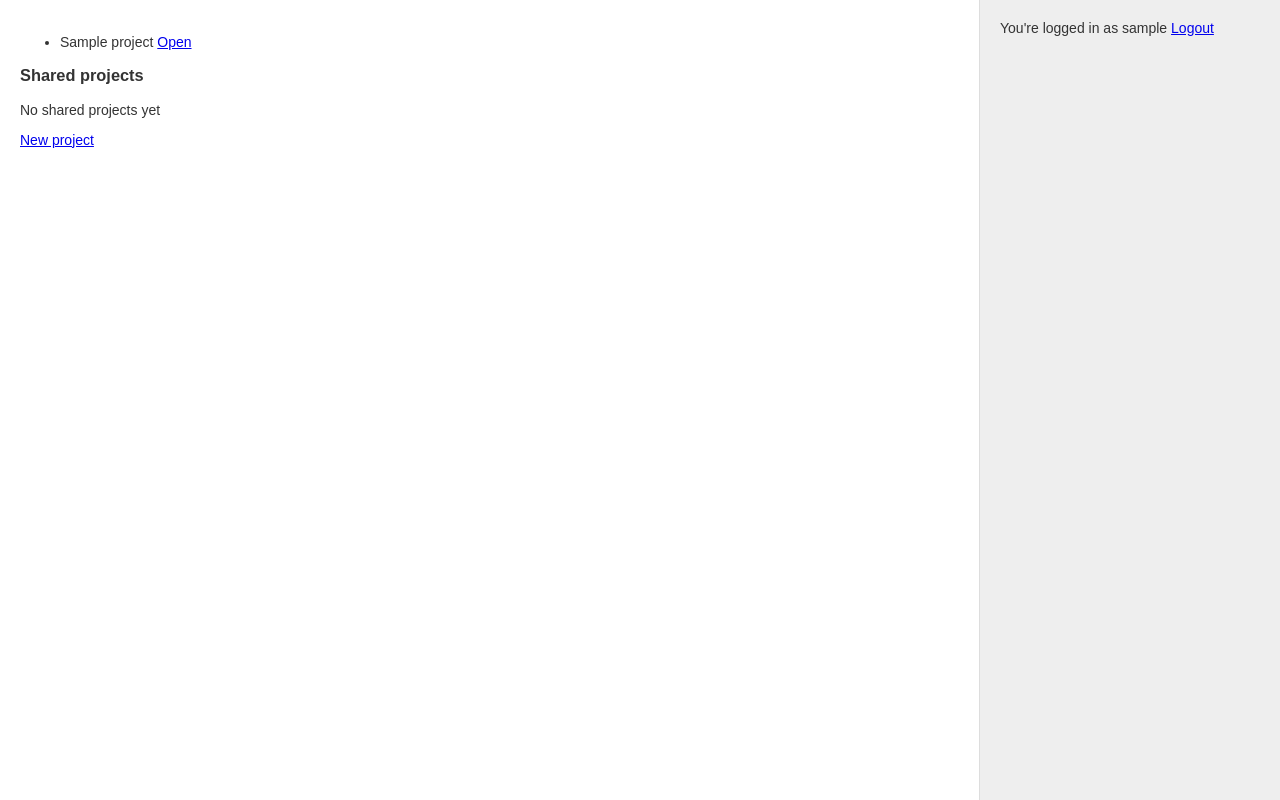
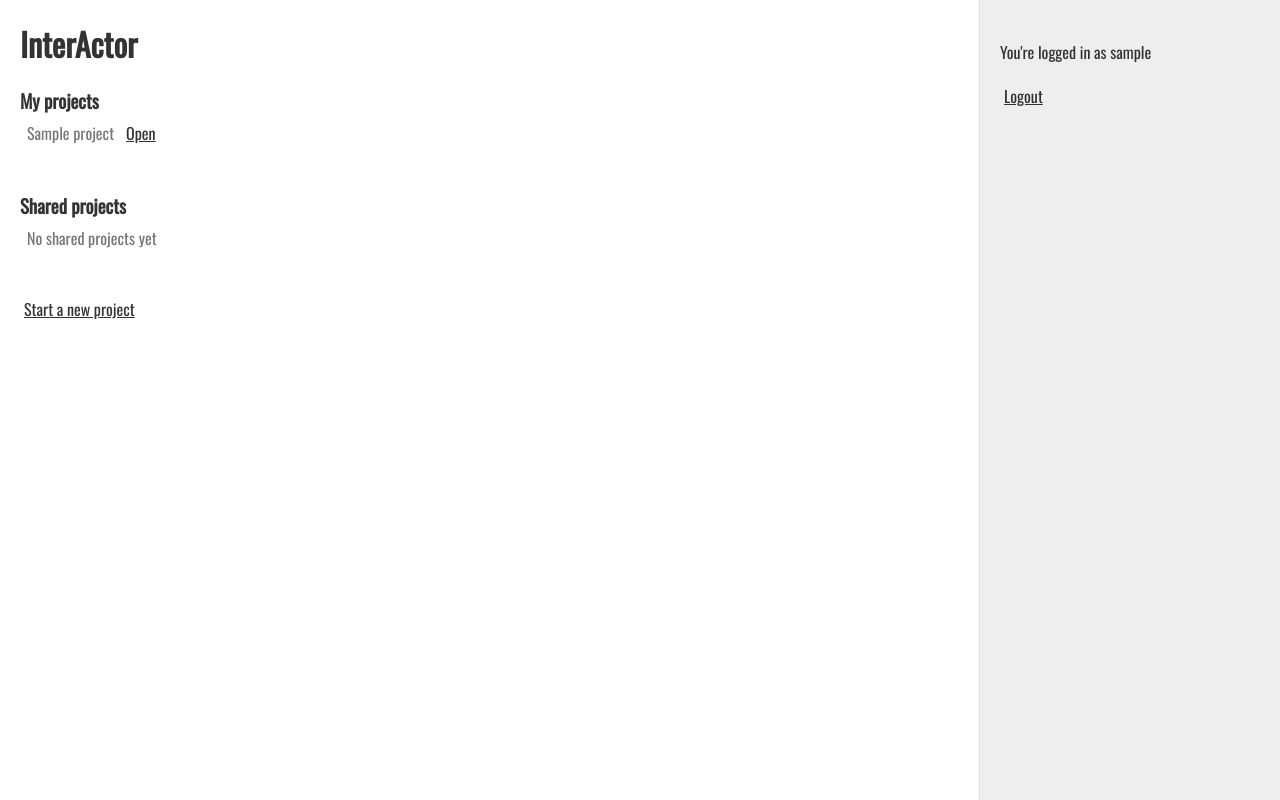
Before and after one commit to claudeheath/interactor, a Django app: page /editor/dashboard/ in a window 1280 px wide. Run offline with Django 3.2, Linux system fonts and the light colour scheme; a user stored in the database is signed in; tables that the repository leaves empty hold one stand-in row (values such as "Sample post").

Commit message:
Styling (fonts, layout)

```diff
--- a/interactor_app/interactor-spa/public/style.css
+++ b/interactor_app/interactor-spa/public/style.css
@@ -3,9 +3,9 @@ body {
   height: 100%;
   margin: 0;
 
-  font-family: sans-serif;
+  /*font-family: 'Roboto', sans-serif;
   color: #333;
-  font-size: 14px;
+  font-size: 14px;*/
 
   position: absolute;
 }
--- a/interactor_app/interactor-spa/public/testprojectdata.json
+++ b/interactor_app/interactor-spa/public/testprojectdata.json
@@ -38,6 +38,9 @@
     "links": [
       {"id": 1, "source": 1, "target": 2, "name": "My link", "description": "Link description", "width": 5, "opacity": 80},
       {"id": 2, "source": 1, "target": 4, "name": "Another link", "description": "Link description", "width": 10, "opacity": 80}
+    ],
+    "groups": [
+      {"id": 1, "name": "This is a group", "nodes": [2, 1]}
     ]
   }
 }
--- a/interactor_app/interactor-spa/src/GraphView/nodes.js
+++ b/interactor_app/interactor-spa/src/GraphView/nodes.js
@@ -64,7 +64,7 @@ function updatingNode(d, p) {
       })
 
     g.select('clipPath circle')
-      .attr('r', d.size - 4)
+      .attr('r', d.size >= 4 ? d.size - 4 : 0)
 
     if(d.imageUrl) {
       g.select('.ispa-image')
--- a/interactor_app/interactor-spa/src/GraphView/style.css
+++ b/interactor_app/interactor-spa/src/GraphView/style.css
@@ -65,7 +65,8 @@
   stroke-dasharray: 1 1;
 }
 .ispa-graphview .ispa-group text {
-  font-size: 12px;
+  font-family: 'Roboto', sans-serif;
+  font-size: 13px;
   stroke: none;
   fill: #aaa;
 }
--- a/interactor_app/interactor-spa/src/GraphViewTooltip/style.css
+++ b/interactor_app/interactor-spa/src/GraphViewTooltip/style.css
@@ -1,4 +1,5 @@
 .ispa-graphview-tooltip {
+  font-family: 'Roboto', sans-serif;
   position: absolute;
   display: none;
   width: 300px;
--- a/interactor_app/interactor-spa/src/LinkEditPanel/index.js
+++ b/interactor_app/interactor-spa/src/LinkEditPanel/index.js
@@ -39,7 +39,10 @@ class LinkEditPanel extends Component {
             </div>
 
             <div className="ispa-item">
-              <div>| &#x025AE;</div>
+              <div>
+                <svg width="245px" height="15px"><line x1="5" y1="0" x2="5" y2="15" style={{stroke: '#333', strokeWidth: 1}}/></svg>
+                <svg width="10px" height="15px"><line x1="5" y1="0" x2="5" y2="15" style={{stroke: '#333', strokeWidth: 5}}/></svg>
+              </div>
               <SliderControl min="1" max="60" state={this.props.state} value={this.props.state.selectedLink.width} callback={this.handleLinkWidthChange.bind(this)} />
             </div>
 
--- a/interactor_app/interactor-spa/src/NodeEditPanel/index.js
+++ b/interactor_app/interactor-spa/src/NodeEditPanel/index.js
@@ -50,7 +50,10 @@ class NodeEditPanel extends Component {
             </div>
 
             <div className="ispa-item">
-              <div>&#x25CB; &#x25EF;</div>
+              <div>
+                <svg width="245px" height="12px"><circle cx="5" cy="6" r="2" style={{fill: 'none', stroke: '#333', strokeWidth: 1}}/></svg>
+                <svg width="12px" height="12px"><circle cx="6" cy="6" r="5" style={{fill: 'none', stroke: '#333', strokeWidth: 1}}/></svg>
+              </div>
               <SliderControl min="0" max="150" state={this.props.state} value={this.props.state.selectedNode.size} callback={this.handleNodeSizeChange.bind(this)} />
             </div>
 
--- /dev/null
+++ b/interactor_app/static/interactor_app/css/dashboard.css
@@ -0,0 +1,12 @@
+#dashboard h1 {
+  margin-bottom: 20px;
+}
+
+#dashboard .item {
+  padding: 5px;
+  color: #777;
+}
+
+#dashboard .project-list {
+  margin-bottom: 40px;
+}
--- a/interactor_app/static/interactor_app/css/interactor.css
+++ b/interactor_app/static/interactor_app/css/interactor.css
@@ -3,11 +3,16 @@ body {
   height: 100%;
   margin: 0;
 
-  font-family: sans-serif;
+  font-family: 'Oswald', sans-serif;
   color: #333;
-  font-size: 14px;
+  font-size: 16px;
 
   position: absolute;
+}
+
+h1, h2, h3, h4 {
+  margin: 0;
+  padding: 0;
 }
 
 #content {
@@ -37,3 +42,16 @@ body {
   border-left: 1px solid #ddd;
 
 }
+
+#sidebar .item {
+  margin: 20px 0;
+}
+
+a {
+  color: #333;
+  padding: 4px;
+}
+
+a:hover {
+  background-color: #ccc;
+}
--- a/interactor_app/templates/interactor_app/base.html
+++ b/interactor_app/templates/interactor_app/base.html
@@ -4,6 +4,7 @@
 <head>
   <meta charset="utf-8">
   <title>InterActor</title>
+  <link href="https://fonts.googleapis.com/css?family=Oswald|Roboto:400,700" rel="stylesheet">
   <link href="{% static "interactor_app/css/interactor.css" %}" rel="stylesheet">
   {% block css %}{% endblock %}
 </head>
@@ -24,11 +25,11 @@
 
   <div id="user">
     {% if request.user.is_authenticated %}
-      You're logged in as {{ request.user.username }}
-      <a href="{% url "logout" %}">Logout</a>
+      <div class="item">You're logged in as {{ request.user.username }}</div>
+      <div class="item"><a href="{% url "logout" %}">Logout</a></div>
     {% else %}
-      <a href="{% url "login" %}">Log-in</a>
-      <a href="{% url "register" %}">Register</a>
+      <div class="item"><a href="{% url "login" %}">Log-in</a></div>
+      <div class="item"><a href="{% url "register" %}">Register</a></div>
     {% endif %}
   </div>
 
--- a/interactor_app/templates/interactor_app/dashboard.html
+++ b/interactor_app/templates/interactor_app/dashboard.html
@@ -1,28 +1,43 @@
 {% extends "interactor_app/base.html" %}
+{% load staticfiles %}
+
+{% block css %}
+<link href="{% static "interactor_app/css/dashboard.css" %}" rel="stylesheet">
+{% endblock %}
 
 {% block content %}
+<div id="dashboard">
+  <h1>InterActor</h1>
+  <h3>My projects</h3>
+  <table class="project-list">
     {% if project_list %}
-  <ul>
       {% for project in project_list %}
-    <li>{{ project.name }} <a href="{% url 'project' project.id %}">Open</a></li>
+        <tr>
+          <td class="item">{{ project.name }}</td>
+          <td><a href="{% url 'project' project.id %}">Open</a></td>
+        </tr>
       {% endfor %}
-  </ul>
     {% else %}
-  <p>No projects yet</p>
+      <tr><td class="item">No projects yet</td></tr>
     {% endif %}
+  </table>
 
   <h3>Shared projects</h3>
+  <table class="project-list">
     {% if shared_project_list %}
-  <ul>
       {% for project in shared_project_list %}
-    <li>{{ project.name }} <a href="{% url 'project' project.id %}">Open</a></li>
+        <tr>
+          <td class="item">{{ project.name }}</td>
+          <td><a href="{% url 'project' project.id %}">Open</a></td>
+        </tr>
       {% endfor %}
-  </ul>
     {% else %}
-  <p>No shared projects yet</p>
+      <tr><td class="item">No shared projects yet</td></tr>
     {% endif %}
+  </table>
+</div>
 
-
-
-<a href="{% url 'new-project' %}">New project</a>
+<div class="new-project">
+  <a href="{% url 'new-project' %}">Start a new project</a>
+</div>
 {% endblock %}
```
Also changed, not shown: interactor_app/interactor-spa/public/index.html (+2 -43 lines), interactor_app/interactor-spa/src/ProjectEditPanel/index.js (+9 -4 lines), interactor_app/interactor-spa/src/ProjectEditPanel/style.css (+10 -0 lines), interactor_app/interactor-spa/src/Sidebar/index.js (+6 -4 lines), interactor_app/interactor-spa/src/Sidebar/style.css (+10 -1 lines), interactor_app/interactor-spa/src/Wrapper/style.css (+21 -8 lines), interactor_app/static/interactor_app/css/interactor-spa.css (+2 -2 lines), interactor_app/static/interactor_app/js/interactor-spa.js. Lines whose indentation alone changed are shown as unchanged.
